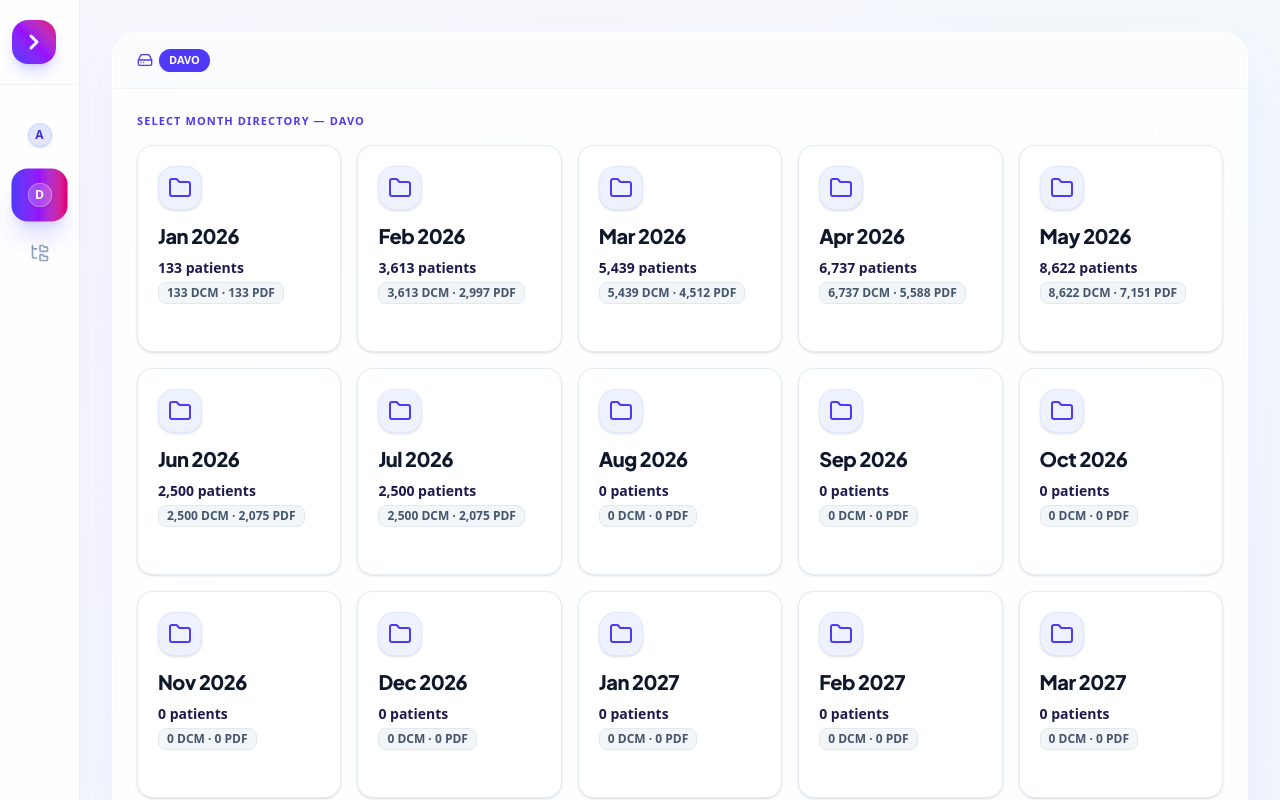
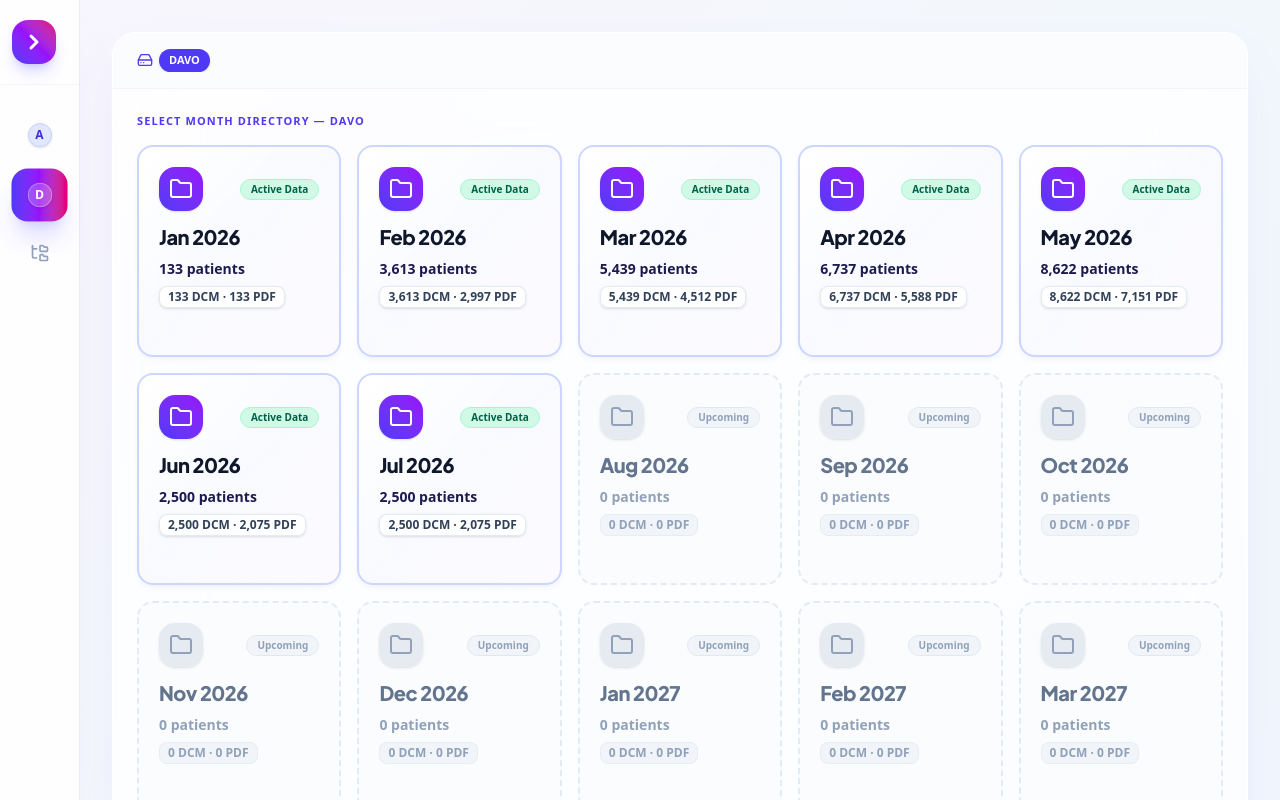
Before and after one commit to Faribro/Files_transmitter, a Next.js app: page /davo in a window 1280 px wide. Shown: the top 800 px of the page. Built offline with nearby package versions, Linux system fonts and the light colour scheme.

Commit message:
feat(UI): Add custom visual styling and status badges to differentiate active data months from upcoming/empty months

```diff
--- a/components/DriveExplorer.tsx
+++ b/components/DriveExplorer.tsx
@@ -354,28 +354,60 @@ export default function DriveExplorer({ facility, initialMonth, onMonthSelect }:
             <div className="grid grid-cols-2 sm:grid-cols-3 md:grid-cols-4 lg:grid-cols-5 gap-4">
               {months.map((mf, i) => {
                 const stats = getDynamicMonthStats(facility, mf.key)
+                const hasData = Boolean(stats && stats.patients > 0)
                 return (
                   <motion.button
                     key={mf.key}
                     initial={{ opacity: 0, y: 16 }}
                     animate={{ opacity: 1, y: 0 }}
-                    transition={{ delay: i * 0.05 }}
+                    transition={{ delay: i * 0.02 }}
                     whileHover={{ scale: 1.04, y: -3 }}
                     whileTap={{ scale: 0.97 }}
                     onClick={() => handleMonthClick(mf.key)}
-                    className="group flex flex-col items-start p-5 rounded-2xl bg-white hover:bg-gradient-to-br hover:from-indigo-50 hover:to-purple-50 border border-slate-200/80 hover:border-indigo-300 shadow-sm hover:shadow-lg hover:shadow-indigo-500/10 transition-all text-left"
+                    className={`group relative flex flex-col items-start p-5 rounded-2xl transition-all text-left overflow-hidden ${
+                      hasData
+                        ? 'bg-gradient-to-br from-white via-indigo-50/30 to-purple-50/40 border-2 border-indigo-200/90 hover:border-indigo-500 shadow-md shadow-indigo-500/5 hover:shadow-xl hover:shadow-indigo-500/15'
+                        : 'bg-slate-50/60 border-2 border-dashed border-slate-200/90 hover:border-slate-300 hover:bg-slate-100/60 opacity-65 hover:opacity-100 shadow-none'
+                    }`}
                   >
-                    <div className="w-11 h-11 rounded-2xl bg-indigo-50 border border-indigo-100 flex items-center justify-center mb-3 group-hover:bg-indigo-600 transition-colors shadow-sm">
-                      <Folder className="w-6 h-6 text-indigo-600 group-hover:text-white transition-colors" />
+                    {/* Top Icon & Status Badge */}
+                    <div className="w-full flex items-center justify-between mb-3">
+                      <div className={`w-11 h-11 rounded-2xl flex items-center justify-center transition-all shadow-sm ${
+                        hasData
+                          ? 'bg-gradient-to-tr from-indigo-600 to-purple-600 text-white group-hover:scale-105'
+                          : 'bg-slate-200/80 text-slate-400'
+                      }`}>
+                        <Folder className="w-6 h-6" />
+                      </div>
+                      <span className={`text-[10px] font-black px-2.5 py-0.5 rounded-full border ${
+                        hasData
+                          ? 'bg-emerald-100 text-emerald-800 border-emerald-200'
+                          : 'bg-slate-100 text-slate-400 border-slate-200 font-semibold'
+                      }`}>
+                        {hasData ? 'Active Data' : 'Upcoming'}
+                      </span>
                     </div>
-                    <h3 className="text-xl font-black tracking-tight text-slate-900 group-hover:text-indigo-700">{mf.label}</h3>
+
+                    <h3 className={`text-xl font-black tracking-tight ${hasData ? 'text-slate-900 group-hover:text-indigo-700' : 'text-slate-500'}`}>
+                      {mf.label}
+                    </h3>
+
                     {stats && (
-                      <div className="mt-2 space-y-1">
-                        <p className="text-sm font-extrabold text-indigo-950">{fmtNum(stats.patients)} patients</p>
-                        <p className="text-xs font-bold text-slate-600 bg-slate-100/90 px-2 py-0.5 rounded-md border border-slate-200">{fmtNum(stats.dcm)} DCM · {fmtNum(stats.pdf)} PDF</p>
+                      <div className="mt-2 space-y-1 w-full">
+                        <p className={`text-sm font-extrabold ${hasData ? 'text-indigo-950' : 'text-slate-400 font-bold'}`}>
+                          {fmtNum(stats.patients)} patients
+                        </p>
+                        <p className={`text-xs font-bold px-2 py-0.5 rounded-md border inline-block ${
+                          hasData
+                            ? 'text-slate-700 bg-white/90 border-slate-200/90 shadow-sm'
+                            : 'text-slate-400 bg-slate-100 border-slate-200/60'
+                        }`}>
+                          {fmtNum(stats.dcm)} DCM · {fmtNum(stats.pdf)} PDF
+                        </p>
                       </div>
                     )}
-                    <div className="mt-3 flex items-center gap-1 text-[10px] font-extrabold text-indigo-600 opacity-0 group-hover:opacity-100 transition-opacity">
+
+                    <div className={`mt-3 flex items-center gap-1 text-[10px] font-extrabold ${hasData ? 'text-indigo-600 opacity-0 group-hover:opacity-100' : 'text-slate-400 opacity-0 group-hover:opacity-75'} transition-opacity`}>
                       <span>Open</span><ChevronRight className="w-3 h-3" />
                     </div>
                   </motion.button>
```
